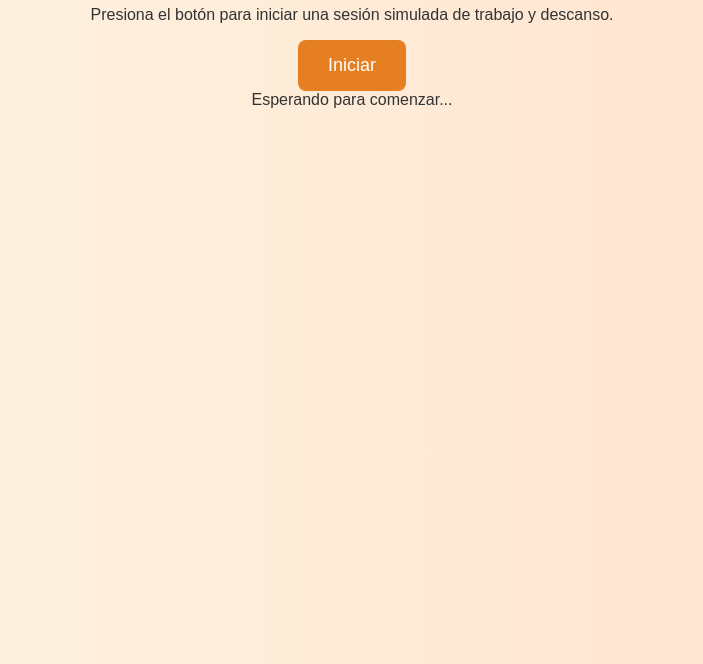
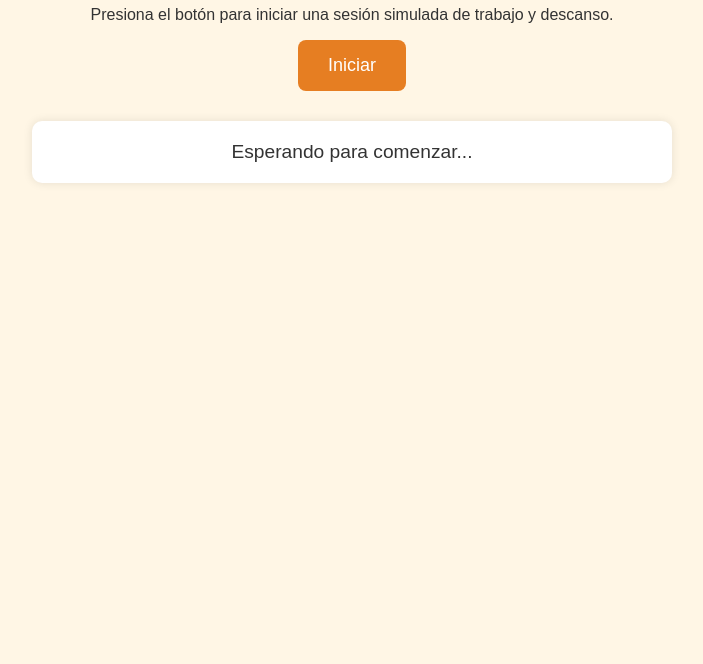
Before and after one commit to AnaMolina-dev/asyncAwait, a plain HTML site: page index.html in a window 1280 px wide. Shown: the part 136-800 px from the top of the page, without its empty margins (288-991 px from the left). Drawn offline with Linux system fonts and the light colour scheme.

Commit message:
style.css

```diff
--- a/style.css
+++ b/style.css
@@ -1,8 +1,8 @@
 body {
     font-family: Arial, sans-serif;
-      background: linear-gradient(to right, #fdf6e3, #ffe0cc);
+    background-color: #fff6e5;
+    text-align: center;
     padding: 40px;
-      text-align: center;
     color: #333;
 }
 
@@ -20,14 +20,27 @@ body {
     border: none;
     border-radius: 8px;
     cursor: pointer;
-      transition: background-color 0.2s ease;
+    transition: background-color 0.3s ease;
 }
 
 button:hover {
     background-color: #d35400;
 }
 
-  #log {
+#mensaje {
+    margin-top: 30px;
+    font-size: 1.2em;
+    white-space: pre-wrap;
+    background-color: #ffffff;
+    padding: 20px;
+    border-radius: 10px;
+    max-width: 600px;
+    margin-left: auto;
+    margin-right: auto;
+    box-shadow: 0 0 10px rgba(0, 0, 0, 0.1);
+}
+
+
       margin-top: 30px;
       font-size: 1.2em;
       white-space: pre-wrap;
```
Lines whose indentation alone changed are shown as unchanged.
